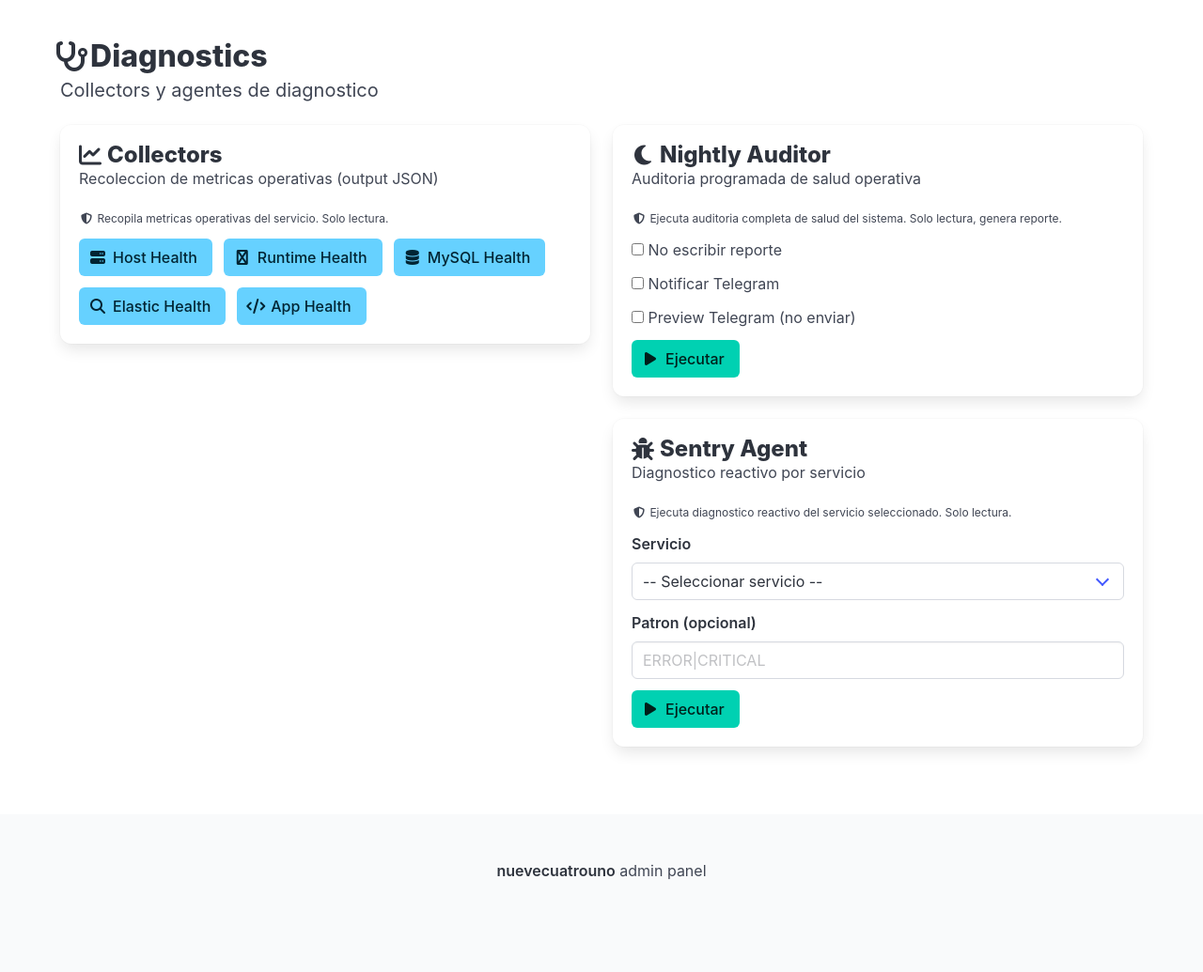
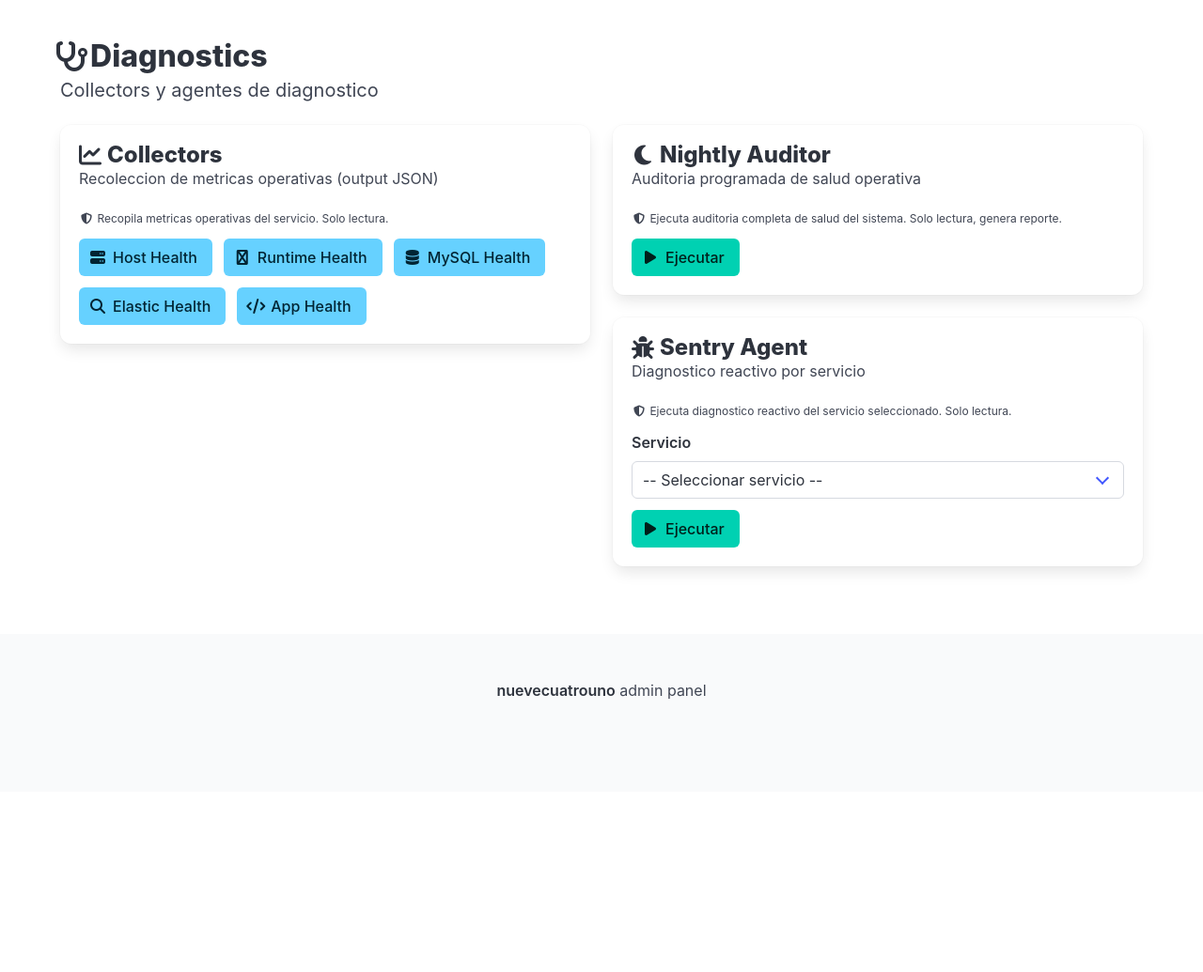
Before and after one commit to virgiliosanz/redis_banking_demos, a Flask app: page /diagnostics in a window 1280 px wide. Shown: the part 52-1087 px from the top of the page at 94% size. After the commit the page ends 797 px from the top, so only its background shows below. Run offline with Flask 3, Linux system fonts and the light colour scheme.

Commit message:
refactor: remove conditional form fields from diagnostics panel
Agent-Id: agent-8fc9208f-7d91-47d4-a578-dcee8b52c648

```diff
--- a/admin/templates/diagnostics.html
+++ b/admin/templates/diagnostics.html
@@ -69,24 +69,6 @@
 
             <form id="nightlyForm">
                 <div class="field">
-                    <label class="checkbox">
-                        <input type="checkbox" name="no-write-report">
-                        No escribir reporte
-                    </label>
-                </div>
-                <div class="field">
-                    <label class="checkbox">
-                        <input type="checkbox" name="notify-telegram">
-                        Notificar Telegram
-                    </label>
-                </div>
-                <div class="field">
-                    <label class="checkbox">
-                        <input type="checkbox" name="telegram-preview">
-                        Preview Telegram (no enviar)
-                    </label>
-                </div>
-                <div class="field">
                     <button type="submit" class="button is-primary">
                         <span class="icon"><i class="fas fa-play"></i></span>
                         <span>Ejecutar</span>
@@ -126,12 +108,6 @@
                                 <option value="cron-master">cron-master</option>
                             </select>
                         </div>
-                    </div>
-                </div>
-                <div class="field">
-                    <label class="label">Patron (opcional)</label>
-                    <div class="control">
-                        <input class="input" type="text" name="pattern" placeholder="ERROR|CRITICAL">
                     </div>
                 </div>
                 <div class="field">
@@ -233,17 +209,6 @@
     document.getElementById('nightlyForm').addEventListener('submit', function(e) {
         e.preventDefault();
         const args = ['python3', '-m', 'ops.cli.ia_ops', 'run-nightly-auditor'];
-
-        if (this.querySelector('[name="no-write-report"]').checked) {
-            args.push('--no-write-report');
-        }
-        if (this.querySelector('[name="notify-telegram"]').checked) {
-            args.push('--notify-telegram');
-        }
-        if (this.querySelector('[name="telegram-preview"]').checked) {
-            args.push('--telegram-preview');
-        }
-
         runCommand(args);
     });
 
@@ -258,12 +223,6 @@
         }
 
         const args = ['python3', '-m', 'ops.cli.ia_ops', 'run-sentry-agent', '--service', service];
-
-        const pattern = this.querySelector('[name="pattern"]').value.trim();
-        if (pattern) {
-            args.push('--pattern', pattern);
-        }
-
         runCommand(args);
     });
 })();
```
